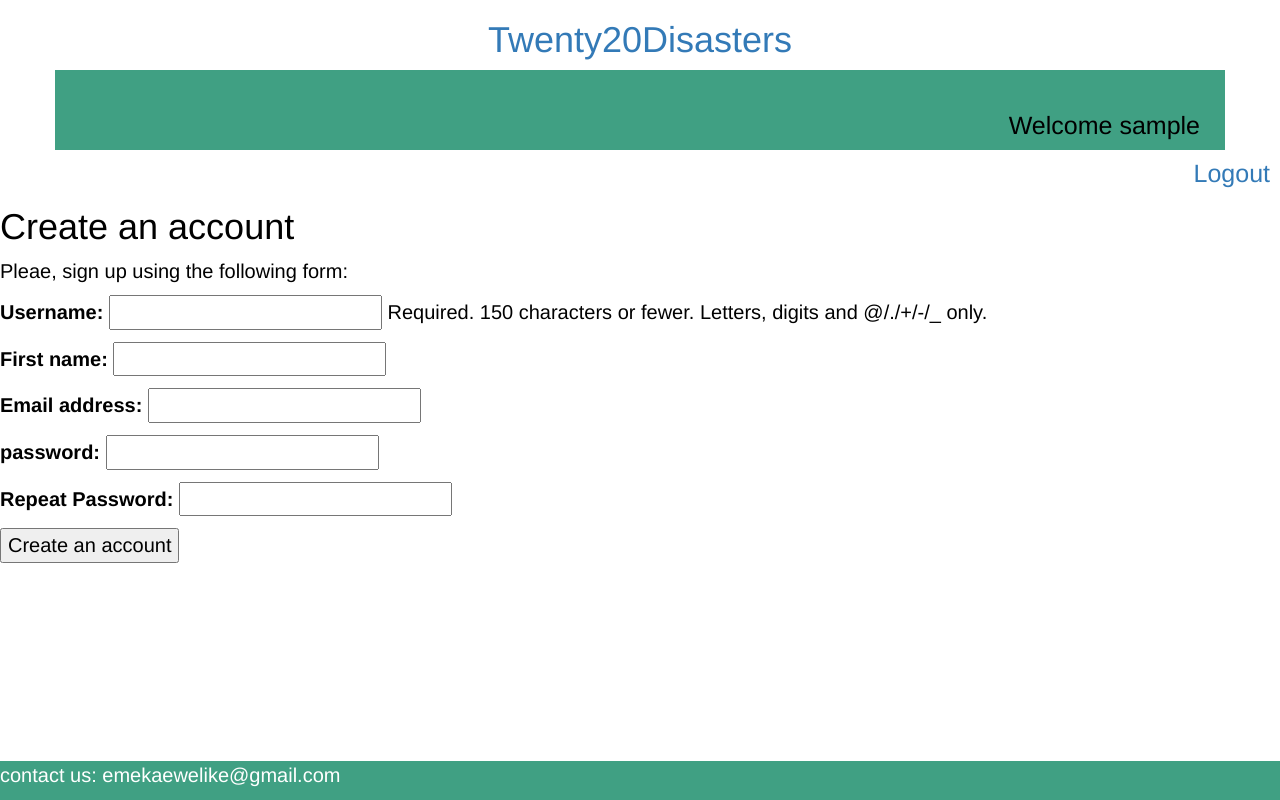
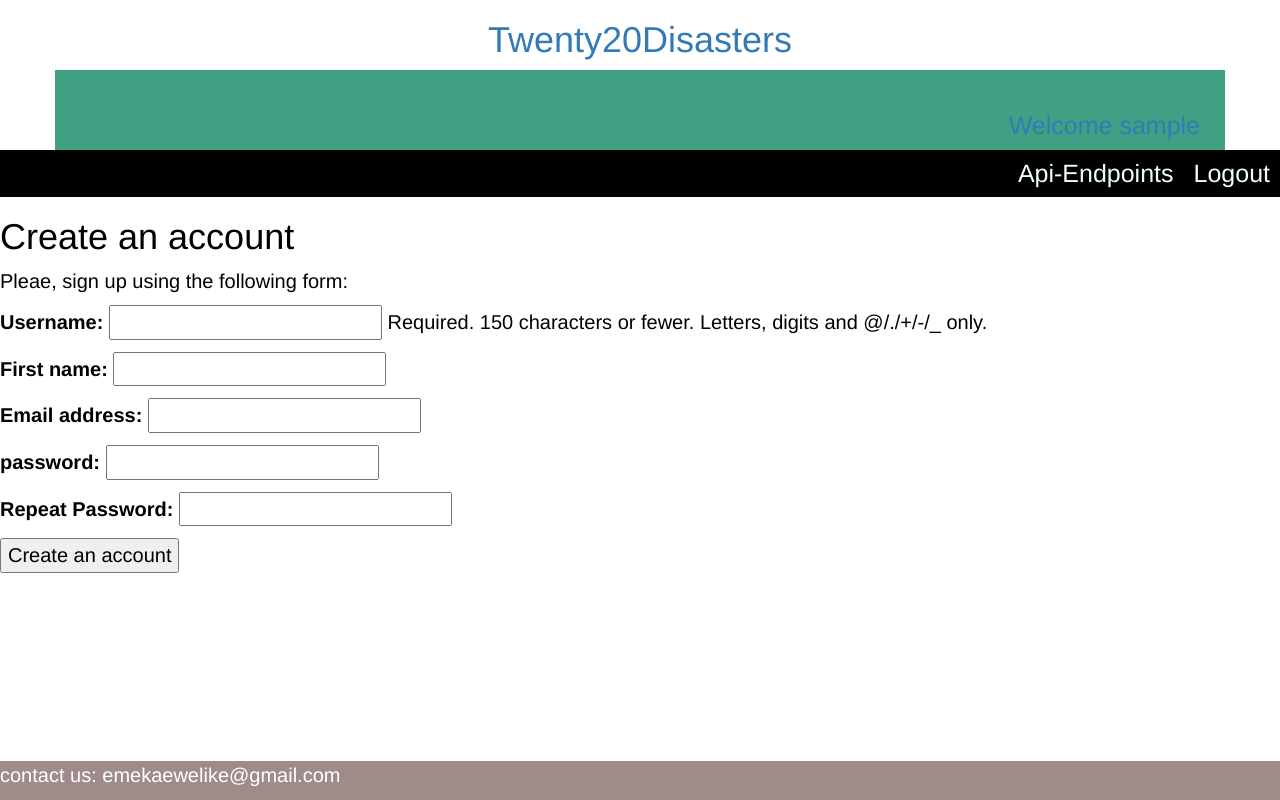
Before and after one commit to nelliejellie/drf, a Django app: template templates/account/register.html in a window 1280 px wide. Run offline with Django 3.2, Linux system fonts and the light colour scheme; the template is opened without the code that fills it: values that come from a table or form of the project are taken from there, others are empty; a user stored in the database is signed in; tables that the repository leaves empty hold one stand-in row (values such as "Sample post").

Commit message:
finished gangan

```diff
--- a/api_basic/views.py
+++ b/api_basic/views.py
@@ -7,7 +7,9 @@ import random
 # Create your views here.
 def index_view(request):
     urls = Api_Urls.objects.all()
-    random_article = Article.objects.last()
+    article = Article.objects.all()
+    #get 3 rand items from the database
+    random_article = random.sample(list(article),2)
     if request.user.is_authenticated:
         token = Token.objects.get(user=request.user).key
         context = {
--- a/static/css/style.css
+++ b/static/css/style.css
@@ -14,10 +14,11 @@ div{
 a{
 	text-decoration:none;
 }
-.login,.register{
+.login,.register, .endpoints{
 	margin: 10px;
 	font-size: 25px;
 }
+
 h1{
 	margin: 0%;
 }
@@ -55,6 +56,7 @@ p{
 	transition: 0.3s;
 	display: flex;
 	flex-direction: row;
+	margin: 30px;
 }
 
   /* Add some padding inside the card container */
@@ -66,6 +68,10 @@ p{
 article{
 	margin: 20px;
 }
+img{
+	width: 400px;
+	height: 400px;
+}
 .footer{
 	position: fixed;
 	display: flex;
@@ -73,8 +79,15 @@ article{
 	left: 0;
 	bottom: 0;
 	width: 100%;
-	background-color:  #40A083;
+	background-color:  #a08b8b;
 	color: white;
 	text-align: center;
 	margin-top: 50px;
 }
+.second-navbar{
+	display: flex;
+	flex-direction: row;
+	justify-content: flex-end;
+	background-color: black;
+
+}
--- a/templates/base.html
+++ b/templates/base.html
@@ -13,16 +13,20 @@
         <a href="{% url 'index' %}" style="text-align: center;margin: 0px;text-decoration:none;"><h1>Twenty20Disasters</h1></a>
         {% if request.user.is_authenticated %}
             <div class="container">
-                <div><h3 class="register">Welcome {{request.user.username}}</h3></div>
+                <div><h3 class="register"><a href=""> Welcome {{request.user.username}}</a></h3></div>
             </div>
         {% else %}
             <div class="container">
+                <div><a href="#card" class="endpoints">Api-Endpoints</a></div>
                 <div><a href="{% url 'login' %}" class="login">Login</a></div>
                 <div><a href="{% url 'register' %}" class="register">Register</a></div>
             </div>
         {% endif %}
         {% if request.user.is_authenticated %}
-            <h5><a href="{% url 'logout' %}" class="login">Logout</a></h5>
+            <div class="second-navbar">
+                <h5><a href="#card" class="endpoints" style="color: azure;">Api-Endpoints</a></h5>
+                <h5><a href="{% url 'logout' %}" class="login" style="color: azure;">Logout</a></h5>
+            </div>
         {% else %}
             <h5><a href="{% url 'logout' %}" class="login"></a></h5>
         {% endif %}
```
Also changed, not shown: templates/pages/index.html (+14 -5 lines).
